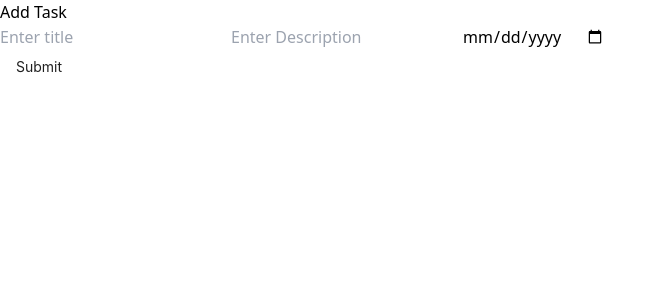
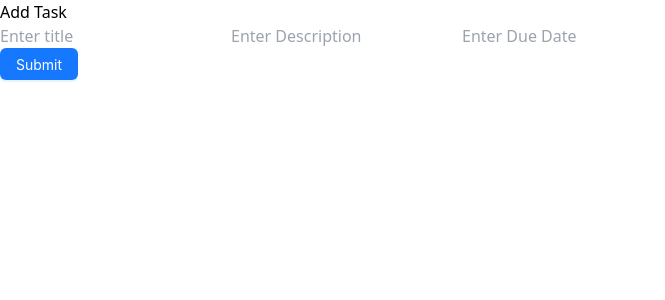
Before and after one commit to Sadiqshah94/task-mangment-frontend, a React (Vite) app: page /add in a window 1280 px wide. Shown: the top 300 px of the page, without its empty margins (0-665 px from the left). Built offline with nearby package versions, Linux system fonts and the light colour scheme.

Commit message:
Add files via upload

```diff
--- a/src/pages/Task/AddTask.jsx
+++ b/src/pages/Task/AddTask.jsx
@@ -1,13 +1,16 @@
 import { useForm } from "react-hook-form";
+import { useDispatch, useSelector } from "react-redux";
+import { useNavigate, useParams } from "react-router-dom";
 import requests from "../../api/axios";
-import { useDispatch } from "react-redux";
-import { useNavigate } from "react-router-dom";
+import { useState } from "react";
 import { addTask } from "../../store/slices/TaskSlice";
-import { useState } from "react";
 import { Button } from "antd";
 
 export default function AddTask() {
+  const allTasks = useSelector((state) => state?.task?.tasks);
   const dispatch = useDispatch();
+  const { id } = useParams();
+  const currentTask = allTasks?.find((item) => item?._id == id);
   const navigate = useNavigate();
   const [loading, setLoading] = useState(false);
   const {
@@ -17,6 +20,8 @@ export default function AddTask() {
   } = useForm();
 
   const onSubmit = async (data) => {
+    console.log(data);
+    console.log("sdfs");
     setLoading(true);
     try {
       const response = await requests.post("/tasks/add", data);
@@ -33,34 +38,38 @@ export default function AddTask() {
     <div className="max-w-[800px] m-auto flex justify-center items-center h-[100vh]">
       <form onSubmit={handleSubmit(onSubmit)}>
         <div className="p-6 w-[500px] m-auto bg-gray-400 flex flex-col gap-4">
-          <h1 className="text-4xl font-bold text-center text-white">Add Task</h1>
+          <h1 className="text-4xl font-bold text-center text-white">
+            Add Task
+          </h1>
           <input
+            defaultValue={currentTask?.title}
             placeholder="Enter title"
             className="p-2 rounded-md"
             {...register("title", { required: true })}
           />
           {errors.title && <span>Title is required</span>}
+
           <input
+            defaultValue={currentTask?.description}
             placeholder="Enter Description"
             className="p-2 rounded-md"
             {...register("description", { required: true })}
           />
           {errors.description && <span>Description is required</span>}
+
           <input
+            defaultValue={currentTask?.due_date}
             placeholder="Enter Due Date"
             className="p-2 rounded-md"
-            type="date"
             {...register("due_date", { required: true })}
           />
           {errors.due_date && <span>Due date is required</span>}
+
           <div className="flex justify-end my-4">
-            <Button
-              type="submit"
-              className="w-32 py-2 bg-white rounded-md"
-              disabled={loading}
-            >
-              {loading ? "Loading..." : "Submit"}
-            </Button>
+           <Button loading={loading} type="primary" htmlType="submit">
+        Submit
+      </Button>
+
           </div>
         </div>
       </form>
--- a/src/pages/Task/EditTask.jsx
+++ b/src/pages/Task/EditTask.jsx
@@ -2,12 +2,16 @@ import { useForm } from "react-hook-form";
 import { useSelector } from "react-redux";
 import { useNavigate, useParams } from "react-router-dom";
 import requests from "../../api/axios";
+import { Button } from "antd";
+import { useState } from "react";
 
 export default function EditTask() {
   const allTasks = useSelector((state) => state?.task?.tasks);
   const { id } = useParams();
   const currentTask = allTasks?.find((item) => item?._id == id);
   const navigate = useNavigate();
+  const [loading, setLoading] = useState(false);
+
   const {
     register,
     handleSubmit,
@@ -15,7 +19,9 @@ export default function EditTask() {
   } = useForm();
 
   const onSubmit = async (data) => {
+    setLoading(true)
     await requests.put(`/tasks/update/${id}`, data);
+    setLoading(false);
     navigate('/');
 
   };
@@ -50,10 +56,9 @@ export default function EditTask() {
           {errors.due_date && <span>Due date is required</span>}
 
           <div className="flex justify-end my-4">
-            <input
-              type="submit"
-              className="w-32 py-2 bg-white rounded-md cursor-pointer"
-            />
+             <Button loading={loading} type="primary" htmlType="submit">
+        Update
+      </Button>
           </div>
         </div>
       </form>
```
